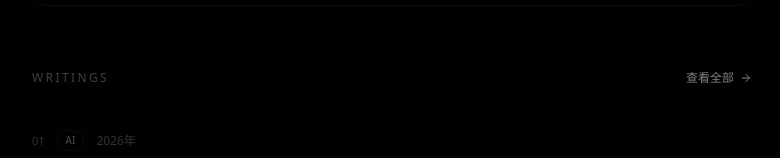
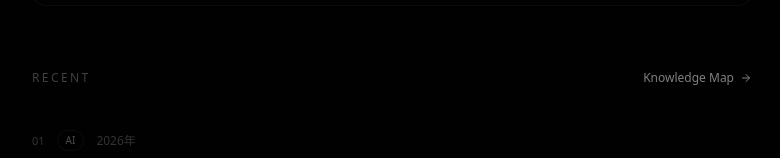
Before and after one commit to w1105860179/baiyongqiang-site, a Next.js app: page / in a window 1280 px wide. Shown: the part 1112-1270 px from the top of the page, without its empty margins (248-1028 px from the left). Built offline with nearby package versions, Linux system fonts and the light colour scheme.

Commit message:
精简: 导航移除 Writings, 首页 Recent 区指向 Knowledge Map

```diff
--- a/src/app/page.tsx
+++ b/src/app/page.tsx
@@ -129,13 +129,13 @@ export default function Home() {
           <div>
             <div className="flex items-center justify-between mb-6">
               <h2 className="text-xs font-medium text-muted-foreground/50 uppercase tracking-[0.2em]">
-                Writings
+                Recent
               </h2>
               <Link
-                href="/articles"
+                href="/knowledge"
                 className="inline-flex items-center gap-1.5 text-xs text-muted-foreground hover:text-foreground transition-colors"
               >
-                查看全部
+                Knowledge Map
                 <ArrowRight size={12} />
               </Link>
             </div>
--- a/src/components/navbar.tsx
+++ b/src/components/navbar.tsx
@@ -7,7 +7,6 @@ import { Menu, X } from 'lucide-react';
 
 const navItems = [
   { href: '/', label: 'Home' },
-  { href: '/articles', label: 'Writings' },
   { href: '/knowledge', label: 'Knowledge Map' },
   { href: '/tools', label: 'Tools' },
   { href: '/about', label: 'About' },
```
